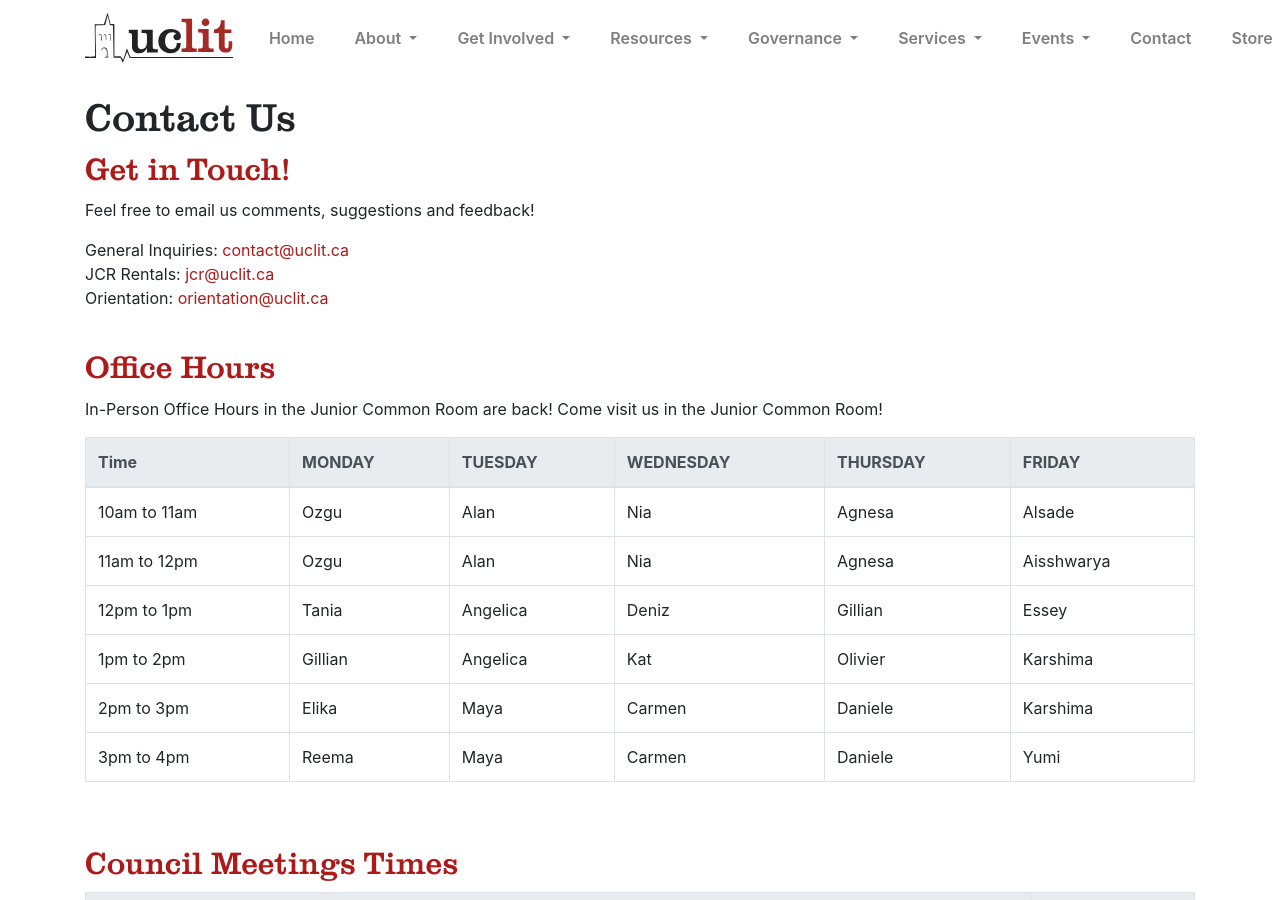
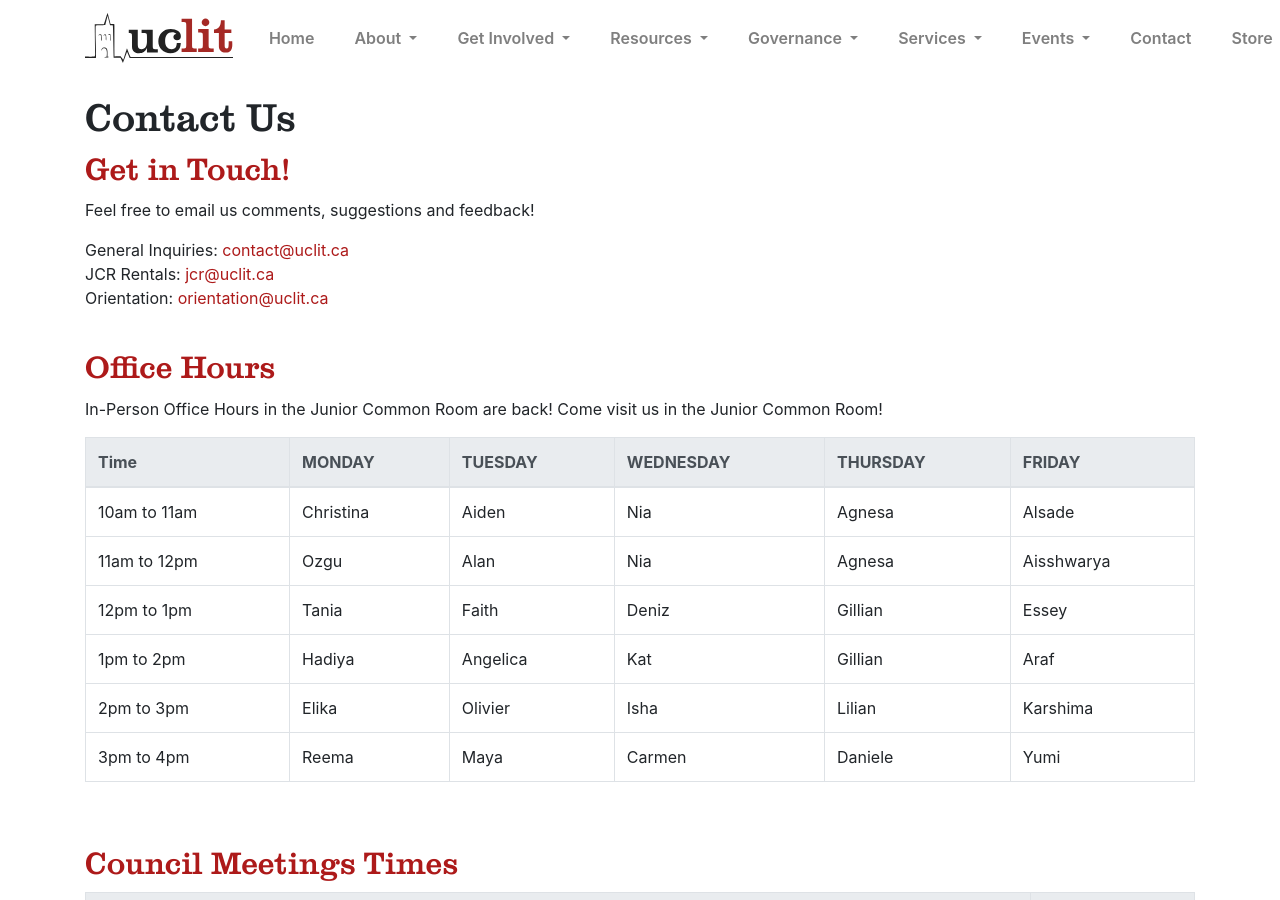
Before and after one commit to uclit-webmaster/uclit-site, a Jekyll site: the page built from contact.html, in a window 1280 px wide and 900 px high. Built offline with Jekyll 4.4.1, drawn with Linux system fonts in a browser that asks for light colours; nearby versions of some CDN libraries.

Commit message:
Update contact.html

```diff
--- a/contact.html
+++ b/contact.html
@@ -21,11 +21,11 @@ title: Contact Us
 <div class="table-responsive">
 <table class="table table-bordered">
 <thead class="thead-light"><tr><th>Time</th><th>MONDAY</th><th>TUESDAY</th><th>WEDNESDAY</th><th>THURSDAY</th><th>FRIDAY</th></tr></thead><tbody>
- <tr><td>10am to 11am </td><td>Ozgu</td><td>Alan</td><td>Nia</td><td>Agnesa</td><td>Alsade</td></tr>
+ <tr><td>10am to 11am </td><td>Christina</td><td>Aiden</td><td>Nia</td><td>Agnesa</td><td>Alsade</td></tr>
  <tr><td>11am to 12pm</td><td>Ozgu</td><td>Alan</td><td>Nia</td><td>Agnesa</td><td>Aisshwarya</td></tr>
- <tr><td>12pm to 1pm</td><td>Tania</td><td>Angelica</td><td>Deniz</td><td>Gillian</td><td>Essey</td></tr>
- <tr><td>1pm to 2pm</td><td>Gillian</td><td>Angelica</td><td>Kat</td><td>Olivier</td><td>Karshima</td></tr>
- <tr><td>2pm to 3pm</td><td>Elika</td><td>Maya</td><td>Carmen</td><td>Daniele</td><td>Karshima</td></tr>
+ <tr><td>12pm to 1pm</td><td>Tania</td><td>Faith</td><td>Deniz</td><td>Gillian</td><td>Essey</td></tr>
+ <tr><td>1pm to 2pm</td><td>Hadiya</td><td>Angelica</td><td>Kat</td><td>Gillian</td><td>Araf</td></tr>
+ <tr><td>2pm to 3pm</td><td>Elika</td><td>Olivier</td><td>Isha</td><td>Lilian</td><td>Karshima</td></tr>
  <tr><td>3pm to 4pm</td><td>Reema</td><td>Maya</td><td>Carmen</td></td><td>Daniele</td><td>Yumi</td></tr>
 </tbody></table>
 </div>
```
